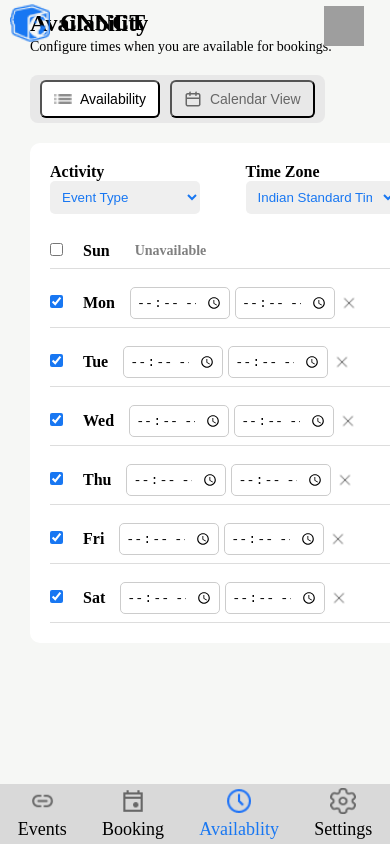
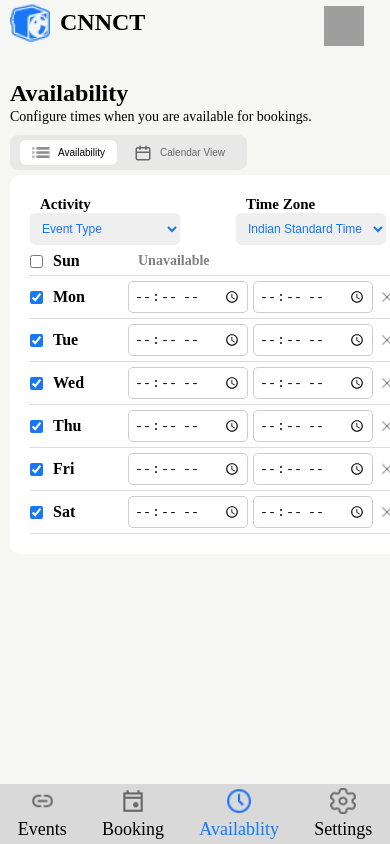
Before and after one commit to Dharm-Singh-45/Event-Management-Cuvette, a React (Vite) app in the folder client/: page /dashboard/availability in a window 390 px wide. Built offline with nearby package versions, Linux system fonts and the light colour scheme; no server answers; sample sign-in values are in the browser's storage; grey boxes are pictures that could not be loaded.

Commit message:
css added for mobile view

```diff
--- a/client/src/components/Availablity/AvailablityCard.css
+++ b/client/src/components/Availablity/AvailablityCard.css
@@ -2,17 +2,19 @@
     background: white;
     padding: 20px;
     border-radius: 10px;
-    width: 450px; /* Adjust width for proper alignment */
+    width: 470px;
   }
 
   .availability-card .header {
     display: flex;
-    justify-content: space-between;
+    justify-content: space-around;
     margin-bottom: 20px;
+
   }
 
   .availability-card .header label {
     font-weight: bold;
+    margin-left: 10px;
 
   }
 
@@ -41,12 +43,23 @@
     display: flex;
     align-items: center;
     gap: 15px;
-    padding: 8px 0;
+    padding: 5px 0;
     border-bottom: 1px solid #ddd;
+    width: 100%;
+    flex-wrap: nowrap;
+  }
+  .availability-card .day-row  .day-header{
+    display: flex;
+    align-items: center;
+    gap: 0px;
+    flex-wrap: nowrap;
+  }
+  .availability-card .day-row  .day-header > span{
+   margin-left: -10px;
   }
 
   .availability-card .day-row span {
-    width: 40px;
+    width: 60px;
     font-weight: 600;
   }
 
@@ -55,13 +68,16 @@
     flex-direction: row;
     gap: 5px;
     align-items: center;
+
+
   }
 
   .availability-card .time-slot input {
-    width: 100px;
+    width: 120px;
     padding: 5px;
     border: 1px solid #ccc;
     border-radius: 5px;
+
   }
 
   .availability-card button {
@@ -99,3 +115,24 @@
     margin-bottom: auto;
 
 }
+
+@media screen and (max-width:500px) {
+  .availability-card .header {
+    margin-bottom: 2px;
+  }
+  .availability-card .header label {
+    font-weight: bold;
+    font-size: 15px;
+    margin-left: 10px;
+
+
+  }
+
+  .availability-card .header select {
+    font-size: 12px;
+  }
+  .availability-card .week-container {
+    gap: 0px;
+  }
+
+}
--- a/client/src/components/Bookings/BookingCard.css
+++ b/client/src/components/Bookings/BookingCard.css
@@ -82,3 +82,67 @@
     font-size: 14px;
     color: #6d6d6d;
   }
+
+  @media screen and (max-width:500px) {
+    .booking-card {
+      padding: 5px;
+      border-radius: 8px;
+      margin-top: 10px;
+
+    }
+    .booking-card .booking-date-time {
+      gap: 3px;
+    }
+    .booking-card .booking-date {
+      font-size: 12px;
+      color: #000000;
+    }
+
+    .booking-card .booking-time {
+      font-size: 12px;
+      color: #1877F2;
+    }
+    .booking-card .booking-details {
+
+      margin-left: 15px;
+    }
+
+    .booking-card .booking-title {
+     font-size: 12px;
+      color: #454545;
+    }
+
+    .booking-card .booking-description {
+      font-size: 10px;
+      color: #6D6D6D;
+    }
+    .booking-card  .accepted {
+      background-color: #00C35F;
+      color: #ffffff;
+    width:70px;
+      border-radius: 13px;
+      border: none;
+    }
+    .booking-card .pending {
+      background-color: #fef9c3;
+      color: #92400e;
+      width:70px;
+      border-radius: 13px;
+      padding: 5px;
+    }
+
+    .booking-card .cancelled {
+      background-color: #616161;
+      color: #ffffff;
+      width:70px;
+      border-radius: 13px;
+      padding: 5px;
+    }
+    .booking-card .people-count {
+
+      gap: 3px;
+      font-size: 10px;
+      color: #6d6d6d;
+    }
+
+  }
--- a/client/src/components/Bookings/BookingCard.jsx
+++ b/client/src/components/Bookings/BookingCard.jsx
@@ -12,6 +12,7 @@ const BookingCard = ({
   date,
   time,
   meetingTitle,
+  eventTopic,
   description,
   status,
   emails,
@@ -62,7 +63,7 @@ const BookingCard = ({
       </div>
 
       <div className="booking-details">
-        <span className="booking-title">{meetingTitle || "No title available"}</span>
+        <span className="booking-title">{eventTopic || "No Topic available"}</span>
         <span className="booking-description">{description || "No description provided"}</span>
       </div>
 
--- a/client/src/components/Bookings/BookingStatusCard.css
+++ b/client/src/components/Bookings/BookingStatusCard.css
@@ -5,9 +5,6 @@
     right: 5%;
     width: 400px;
     height: auto;
-
-
-
 }
 
 /* Modal Box */
@@ -105,3 +102,27 @@
     background: #2ecc71;
     color: white;
 }
+
+
+@media screen and (max-width:500px) {
+    .modal-overlay {
+        width: 250px;
+    }
+    .modal-overlay .modal-content{
+        margin-top: -5px;
+    }
+    .modal-overlay .action-buttons .reject-btn > span ,
+    .modal-overlay .action-buttons .accept-btn > span
+    {
+        display: none;
+    }
+    .modal-overlay .action-buttons{
+        width: 15px;
+        height: 25px;
+        margin-right: auto;
+        margin-left: 25px;
+    }
+    .modal-overlay .card-header{
+        font-size: 12px;
+    }
+}
--- a/client/src/pages/AvailablityPage/AvailablityPage.css
+++ b/client/src/pages/AvailablityPage/AvailablityPage.css
@@ -19,13 +19,12 @@
 
 /* View Buttons Container */
 .availablity-container .view-buttons {
-  display: inline-flex; /* Shrink to content width */
-  gap: 10px; /* Space between buttons */
+  display: inline-flex;
+  gap: 10px;
   margin-top: 20px;
   margin-bottom: 20px;
   background-color: #e8e8e8;
-  padding: 5px 10px; /* Adds spacing inside */
-  border-radius: 8px; /* Optional: Rounds edges for a clean look */
+  padding: 5px 10px;
 }
 
 /* Buttons Styling */
@@ -41,6 +40,7 @@
   background-color: #e8e8e8;
   color: #676767;
   transition: all 0.3s ease;
+  border: none;
 }
 
 /* Active Button Styling */
@@ -56,3 +56,35 @@
   height: 18px;
   object-fit: contain;
 }
+
+@media screen and (max-width:500px) {
+  .availablity-container {
+    width: 100%;
+    height: 100vh;
+    margin-left: 10px;
+    margin-top: 10px;
+    overflow-y: hidden;
+  }
+  .availablity-container .availablity-heading{
+    margin-top: 70px;
+  }
+  .availablity-container .view-buttons{
+   height: 35px;
+    gap: 5px;
+    margin-top: 10px;
+    margin-bottom: 5px;
+    background-color: #e8e8e8;
+    border-radius: 8px; /* Optional: Rounds edges for a clean look */
+
+  }
+  .availablity-container .view-buttons button{
+    font-size: 10px;
+    gap: 8px;
+    cursor: pointer;
+    border-radius: 6px;
+    background-color: #e8e8e8;
+    color: #676767;
+    transition: all 0.3s ease;
+    border: none;
+  }
+}
--- a/client/src/pages/BookingPage/BookingPage.css
+++ b/client/src/pages/BookingPage/BookingPage.css
@@ -50,3 +50,21 @@
     border-bottom:2.5px solid #1877F2;
     border-radius: 0;
   }
+
+
+  @media screen and (max-width:500px) {
+    .booking-container {
+      width: 100%;
+      height: 100%;
+    }
+    .booking-container .booking-heading {
+       margin-top: 90px;
+    }
+    .booking-container .booking-details-container{
+      width: 90%;
+      height: auto;
+    }
+    .booking-container .booking-details-container .select-buttons button {
+      font-size: 18px;
+    }
+  }
--- a/client/src/pages/CreateNewEventPage/CreateNewEvent.css
+++ b/client/src/pages/CreateNewEventPage/CreateNewEvent.css
@@ -150,7 +150,7 @@ select {
     .create-event-container {
       width: 100%;
       height: 100%;
-
+      padding-bottom: 30px;
     }
 
     .create-events-heading {
@@ -207,6 +207,7 @@ select {
     }
     .create-event-container .buttons > button{
     width: 150px;
+    margin-bottom: 10px;
     }
     .create-event-container select {
         width: 100%;
--- a/client/src/pages/DashboardPage/Dashboard.css
+++ b/client/src/pages/DashboardPage/Dashboard.css
@@ -103,8 +103,15 @@ margin-left: 10px;
 
 
 @media screen and (max-width: 500px) {
+    body, html {
+        overflow: hidden;
+        height: 100%;
+        margin: 0;
+      }
     .dashboard-container {
         flex-direction: column;
+        height: 100vh; /* Full height of the viewport */
+    overflow: hidden; /* Disable scrolling here */
 
     }
 
@@ -120,6 +127,7 @@ margin-left: 10px;
         align-items: center;
         justify-content: space-around;
         padding: 10px 0;
+        overflow: hidden;
 
     }
 
@@ -158,8 +166,8 @@ margin-left: 10px;
     .dashboard-container .dashboard-right {
         width: 100%;
         height: calc(100vh - 60px);
-        overflow-y: auto;
-        overflow-x: hidden;
+        overflow: hidden;
+
     }
 
     .dashboard-container .logout-dropdown {
@@ -172,6 +180,6 @@ margin-left: 10px;
         padding: 5px;
         border-radius: 22px;
         background: #F3F3F1;
-      z-index: 1000;
+      z-index: 9999999;
     }
 }
--- a/client/src/pages/EditProfilePage/EditProfilePage.css
+++ b/client/src/pages/EditProfilePage/EditProfilePage.css
@@ -84,3 +84,39 @@
 .profile-container button:hover {
     background-color: #0056b3;
 }
+
+
+@media screen and (max-width:500px) {
+    .profile-container {
+        width: 100%;
+        height: 100vh;
+        margin-left: 5px;
+    }
+    .profile-container .profile-heading{
+      display: none;
+    }
+    .profile-container .edit-container {
+        margin-top: 70px;
+        width: 95%;
+
+    }
+    .profile-container .edit-profile {
+       display: none;
+    }
+    .profile-container hr {
+       display: none;
+    }
+    .profile-container .profile-form {
+
+        width: 100%;
+    }
+    .profile-container .button-container {
+        text-align: center;
+        margin-top: 10px;
+        width: 100%;
+        display: flex;
+        justify-content: center;
+    }
+
+
+}
--- a/client/src/pages/EventsPage/EventsPage.css
+++ b/client/src/pages/EventsPage/EventsPage.css
@@ -50,6 +50,7 @@
   .events-container {
     width: 100%;
     height: 100vh;
+    padding-bottom: 70px;
 
   }
   .events-container .events-heading > h2{
```
Also changed, not shown: client/src/components/Availablity/CalendarView.css (+52 -1 lines), 1 other file (tests, documents, lock files or other folders).
